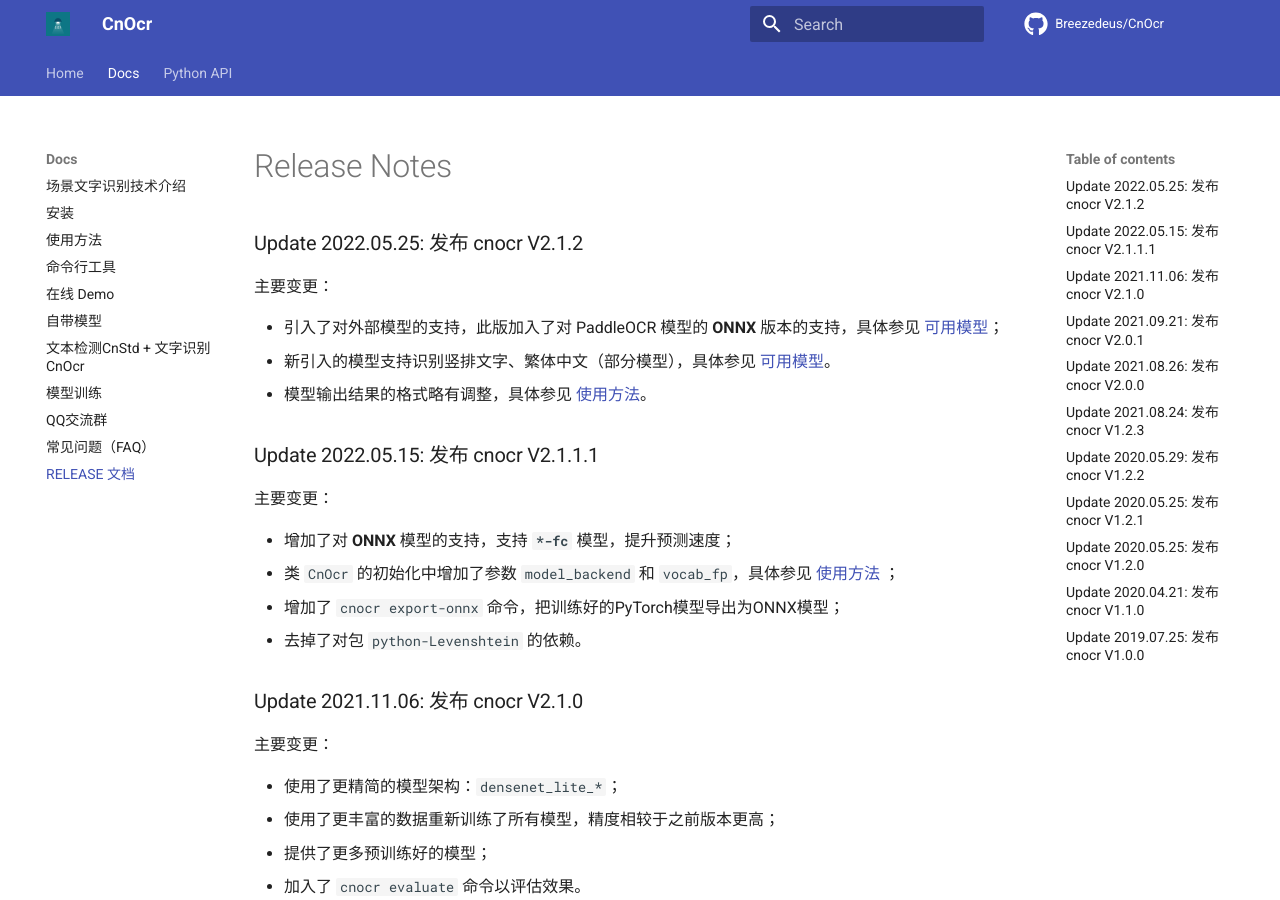
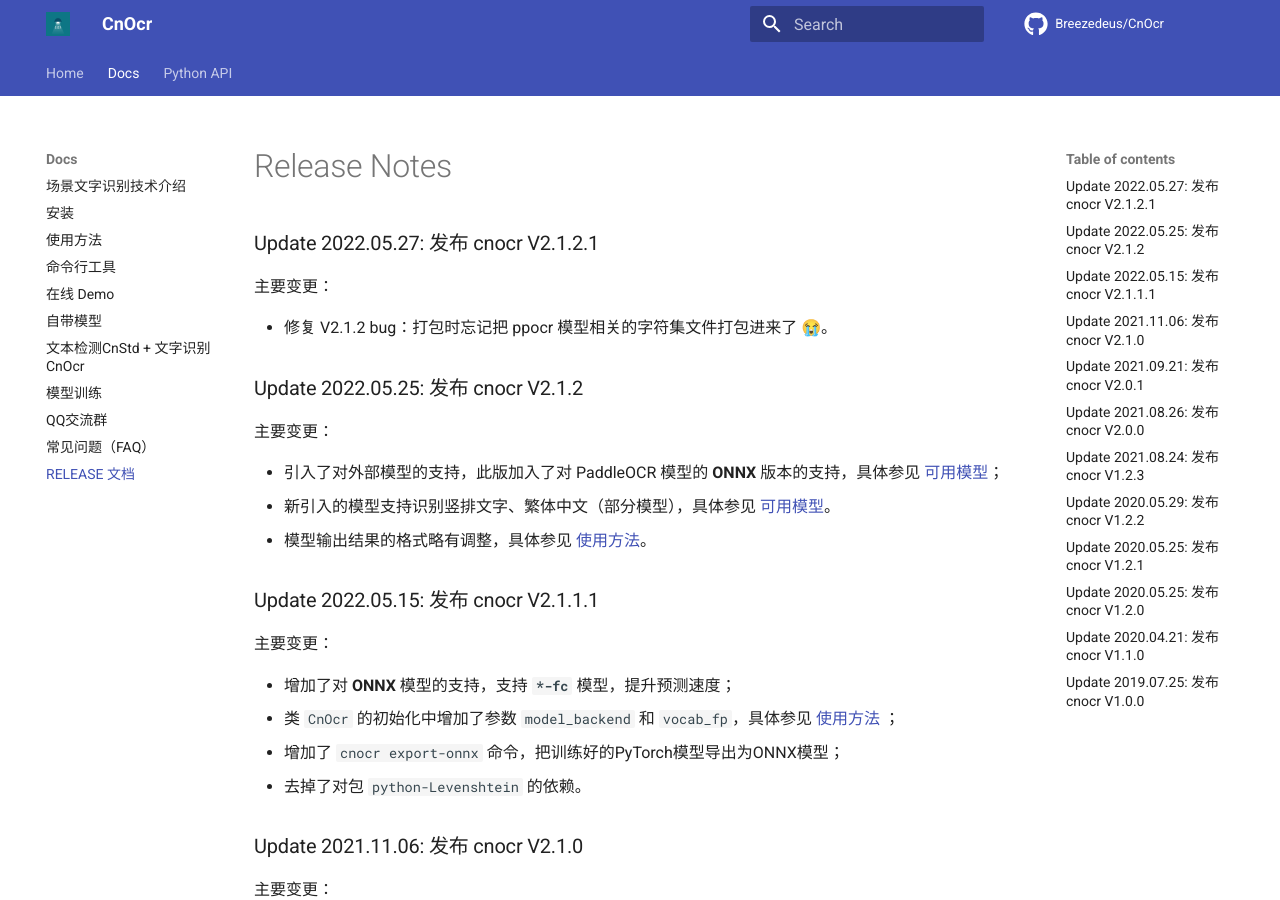
Before and after one commit to diaomin/crnn-mxnet-chinese-text-recognition, an MkDocs documentation site: the page built from docs/RELEASE.md, in a window 1280 px wide and 900 px high. Built offline with MkDocs 1.6.1 and Material for MkDocs 9.7.7, drawn with Linux system fonts in a browser that asks for light colours; comment, search, counter and statistics services are not loaded.

Commit message:
update doc

```diff
--- a/docs/RELEASE.md
+++ b/docs/RELEASE.md
@@ -1,4 +1,10 @@
 # Release Notes
+
+### Update 2022.05.27: 发布 cnocr V2.1.2.1
+
+主要变更：
+
+* 修复 V2.1.2 bug：打包时忘记把 ppocr 模型相关的字符集文件打包进来了 😭。
 
 ### Update 2022.05.25: 发布 cnocr V2.1.2
 
```
